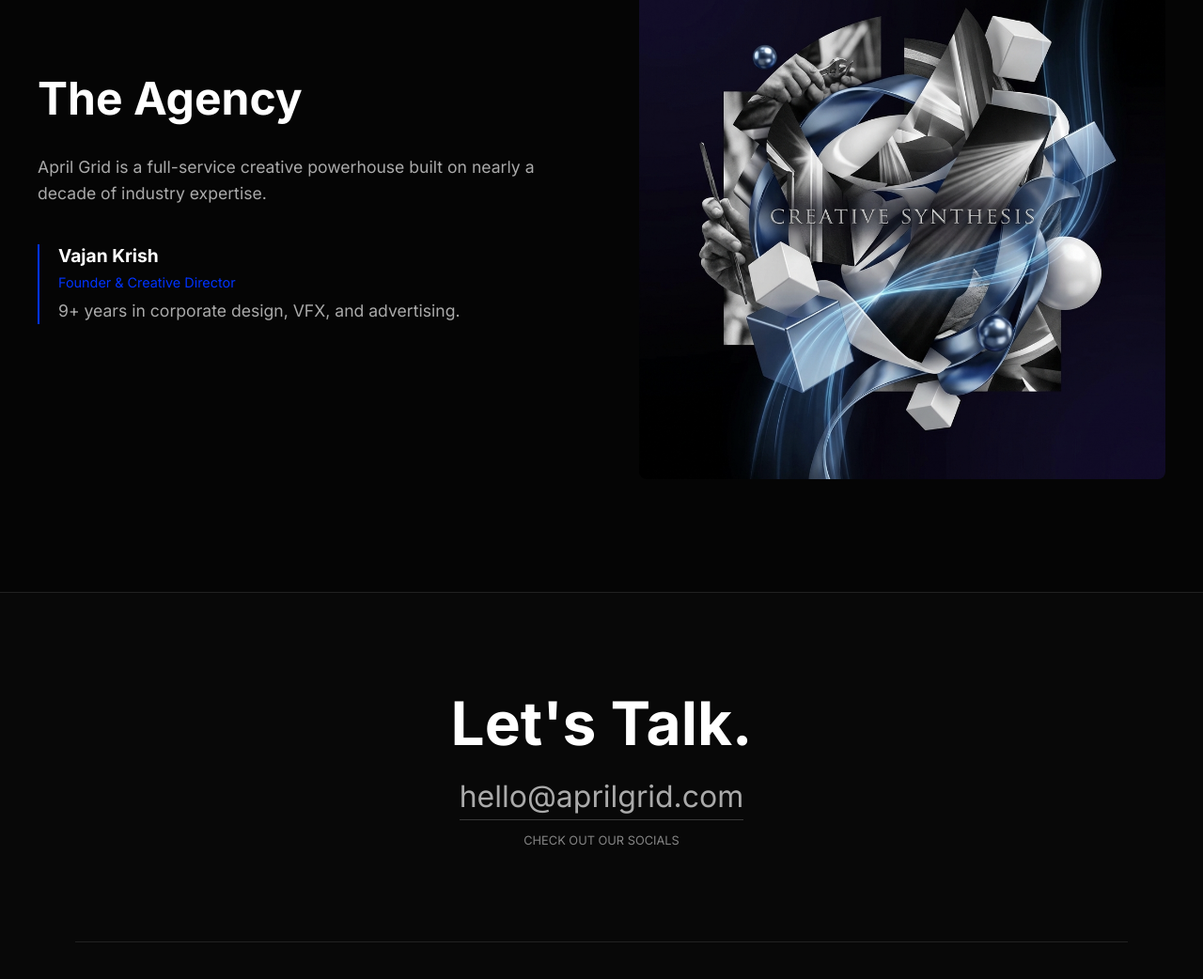
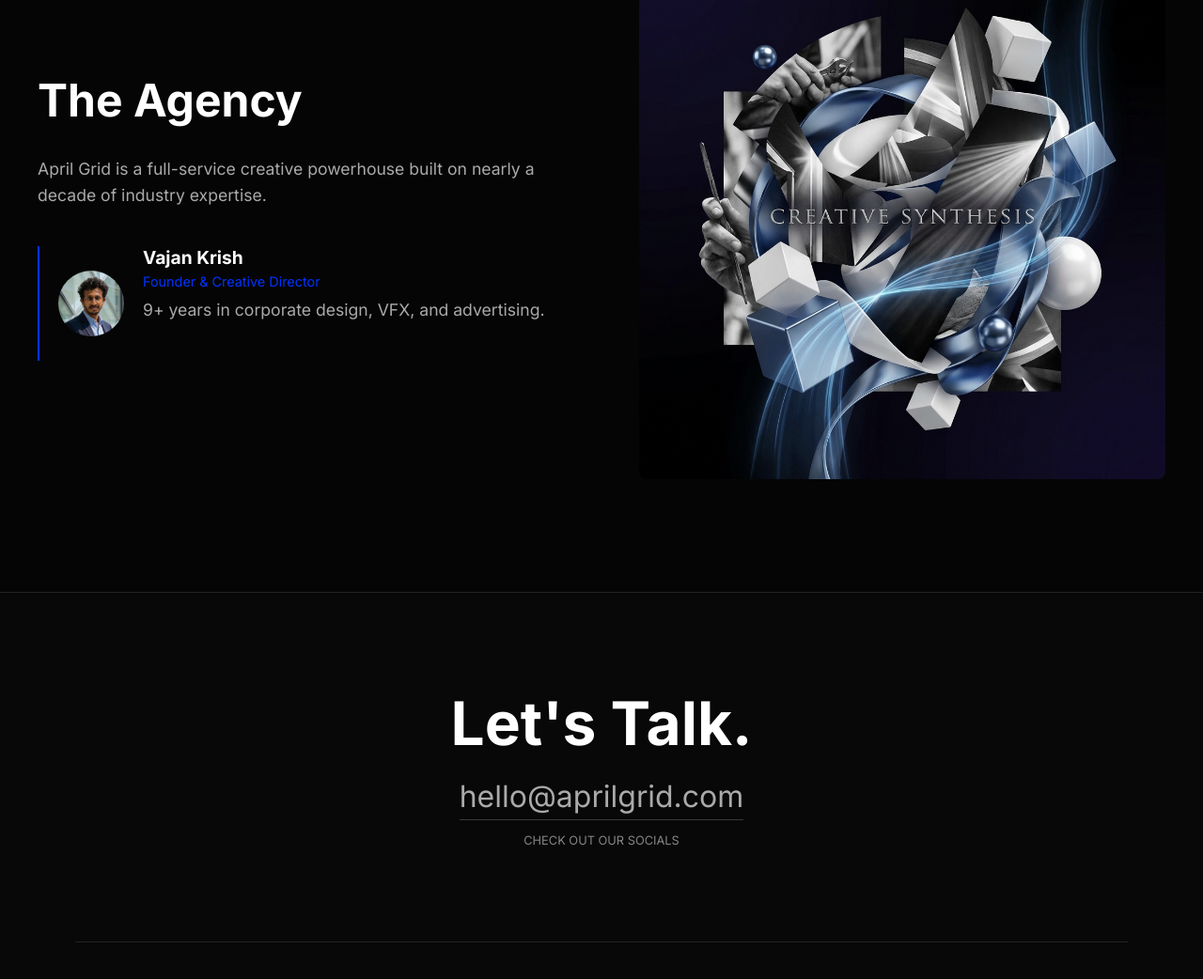
Before and after one commit to AprilGrid/April-Grid-Web, a website built with Vite: page index.html in a window 1280 px wide. Shown: the part 2804-3846 px from the top of the page at 94% size. Built offline with nearby package versions, Linux system fonts and the light colour scheme.

Commit message:
Add founder image

```diff
--- a/index.html
+++ b/index.html
@@ -112,9 +112,12 @@
                 <h2>The Agency</h2>
                 <p>April Grid is a full-service creative powerhouse built on nearly a decade of industry expertise.</p>
                 <div class="founder-block">
-                    <h4>Vajan Krish</h4>
-                    <p class="role">Founder & Creative Director</p>
-                    <p class="bio">9+ years in corporate design, VFX, and advertising.</p>
+                    <img src="assets/founder.jpg" alt="Vajan Krish" class="founder-avatar">
+                    <div class="founder-details">
+                        <h4>Vajan Krish</h4>
+                        <p class="role">Founder & Creative Director</p>
+                        <p class="bio">9+ years in corporate design, VFX, and advertising.</p>
+                    </div>
                 </div>
             </div>
             <div class="image-block fade-up delay-1">
--- a/src/style.css
+++ b/src/style.css
@@ -290,13 +290,24 @@ img {
 }
 
 .founder-block {
+    display: flex;
+    align-items: center;
+    gap: 20px;
     border-left: 2px solid var(--accent-color);
     padding-left: 20px;
 }
 
+.founder-avatar {
+    width: 70px;
+    height: 70px;
+    border-radius: 50%;
+    object-fit: cover;
+    flex-shrink: 0;
+}
+
 .founder-block h4 {
     font-size: 1.2rem;
-    margin-bottom: 5px;
+    margin-bottom: 2px;
 }
 
 .founder-block .role {
```
Also changed, not shown: public/assets/founder.jpg (added).
